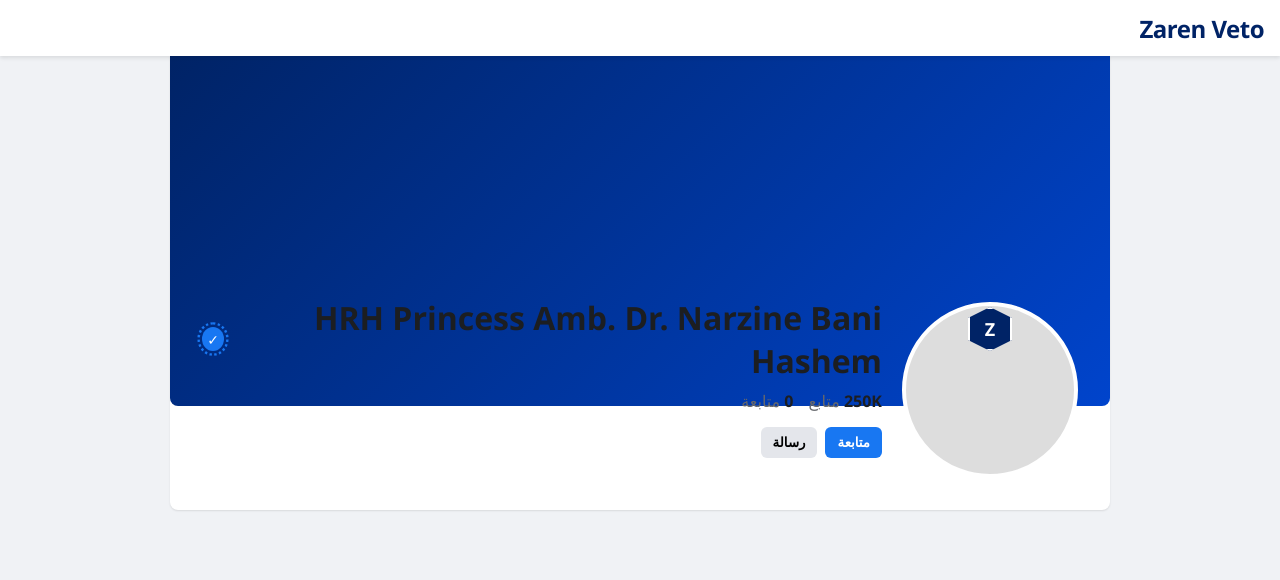
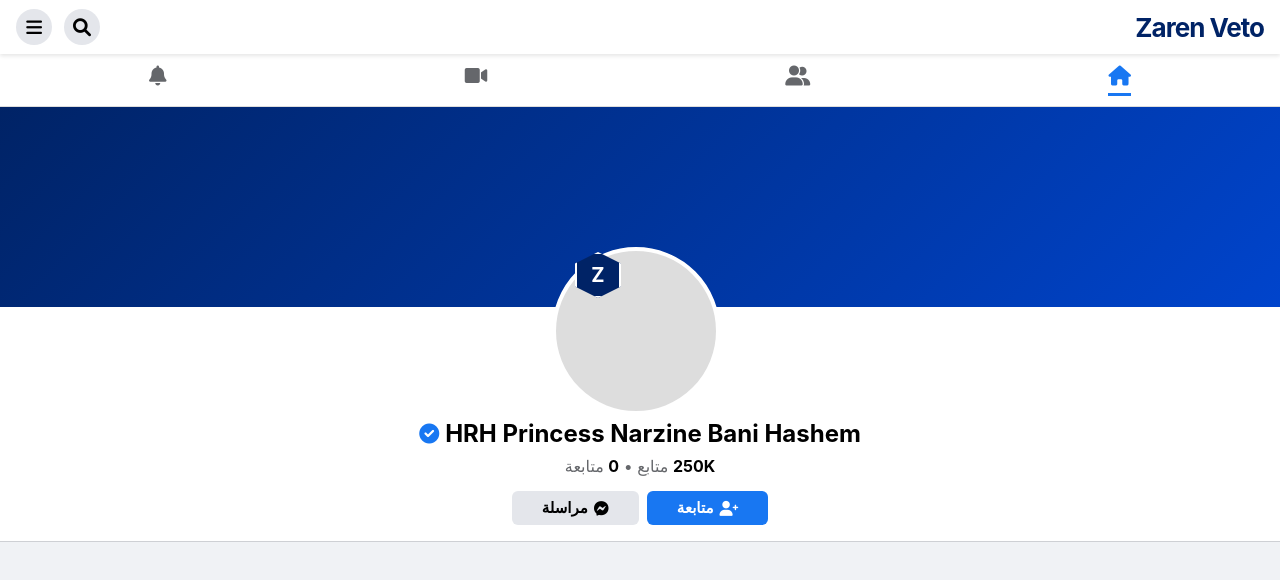
Before and after one commit to Zaren-Veto-princessnarzinebanihashem/zarenveto.github.io, a plain HTML site: page index.html in a window 1280 px wide. Drawn offline with Linux system fonts and the light colour scheme.

Commit message:
Update index.html

```diff
--- a/index.html
+++ b/index.html
@@ -4,98 +4,92 @@
     <meta charset="UTF-8">
     <meta name="viewport" content="width=device-width, initial-scale=1.0">
     <title>Zaren Veto</title>
+    <link rel="stylesheet" href="https://cdnjs.cloudflare.com/ajax/libs/font-awesome/6.0.0/css/all.min.css">
     <style>
-        :root {
-            --royal-blue: #002366; /* الأزرق الملكي المعتمد */
-            --fb-blue: #1877f2;
-            --fb-bg: #f0f2f5;
-            --white: #ffffff;
+        :root { --fb-blue: #1877f2; --royal-blue: #002366; --bg-gray: #f0f2f5; --text-main: #050505; }
+        body { font-family: -apple-system, Segoe UI, Roboto, Helvetica, Arial, sans-serif; background-color: var(--bg-gray); margin: 0; padding: 0; }
+
+        /* شريط التنقل العلوي (مثل فيسبوك تماماً) */
+        .fb-header { background: white; height: 54px; display: flex; align-items: center; padding: 0 16px; justify-content: space-between; position: sticky; top: 0; z-index: 1000; box-shadow: 0 2px 4px rgba(0,0,0,0.1); }
+        .header-left { display: flex; align-items: center; gap: 10px; }
+        .app-name-title { color: var(--royal-blue); font-size: 26px; font-weight: bold; letter-spacing: -1px; }
+        .header-icons { display: flex; gap: 12px; }
+        .icon-circle { background: #e4e6eb; width: 36px; height: 36px; border-radius: 50%; display: flex; align-items: center; justify-content: center; font-size: 18px; }
+
+        /* منطقة الملف الشخصي */
+        .profile-card { background: white; margin-bottom: 12px; }
+        .cover-photo { height: 200px; background: linear-gradient(135deg, var(--royal-blue), #0044cc); position: relative; }
+
+        .profile-info-section { position: relative; padding: 0 16px 16px; margin-top: -60px; border-bottom: 1px solid #ced0d4; }
+        .avatar-container { position: relative; width: 160px; height: 160px; margin: 0 auto; }
+        .main-avatar { width: 160px; height: 160px; border-radius: 50%; border: 4px solid white; background: #ddd; }
+
+        /* الشعار الملكي المعلق (درع أزرق بوسطه Z أبيض) */
+        .royal-shield-badge {
+            position: absolute; top: 5px; left: 15px;
+            width: 42px; height: 42px; background: var(--royal-blue);
+            clip-path: polygon(50% 0%, 100% 25%, 100% 75%, 50% 100%, 0% 75%, 0% 25%);
+            border: 2px solid white; display: flex; align-items: center; justify-content: center;
+            color: white; font-weight: bold; font-size: 20px; box-shadow: 0 2px 4px rgba(0,0,0,0.3);
         }
 
-        body { font-family: 'Segoe UI', Helvetica, Arial, sans-serif; background-color: var(--fb-bg); margin: 0; padding: 0; }
+        .user-name-box { text-align: center; margin-top: 12px; }
+        .user-name { font-size: 24px; font-weight: bold; display: flex; align-items: center; justify-content: center; gap: 6px; }
+        .verified-icon { color: var(--fb-blue); font-size: 20px; }
 
-        /* الهيدر بنمط فيسبوك */
-        .header { background: var(--white); height: 56px; display: flex; align-items: center; padding: 0 16px; box-shadow: 0 2px 4px rgba(0,0,0,0.1); position: sticky; top: 0; z-index: 1000; justify-content: space-between; }
+        /* إحصائيات المتابعة بصيغة 250K */
+        .follow-stats { color: #65676b; font-size: 16px; margin-top: 8px; text-align: center; }
+        .follow-stats b { color: black; }
 
-        .logo-section { display: flex; align-items: center; }
-        .app-name { color: var(--royal-blue); font-size: 24px; font-weight: bold; letter-spacing: -0.5px; }
+        /* أزرار التفاعل */
+        .action-buttons { display: flex; gap: 8px; margin-top: 15px; justify-content: center; }
+        .btn { border: none; border-radius: 6px; padding: 8px 30px; font-weight: 600; font-size: 15px; cursor: pointer; display: flex; align-items: center; gap: 6px; }
+        .btn-add { background: var(--fb-blue); color: white; }
+        .btn-msg { background: #e4e6eb; color: black; }
 
-        /* منطقة البروفايل */
-        .profile-container { max-width: 940px; margin: 0 auto; background: var(--white); box-shadow: 0 1px 2px rgba(0,0,0,0.1); border-radius: 0 0 8px 8px; }
-
-        .cover-photo { height: 350px; background: linear-gradient(135deg, #002366, #0044cc); border-radius: 0 0 8px 8px; position: relative; }
-
-        .profile-header-info { padding: 0 32px 32px; display: flex; align-items: flex-end; margin-top: -110px; position: relative; }
-
-        /* صورة الحساب مع الشعار المعلق */
-        .avatar-wrapper { position: relative; }
-        .main-avatar { width: 168px; height: 168px; border-radius: 50%; border: 4px solid var(--white); background: #ddd; object-fit: cover; }
-
-        /* الشعار الصغير المعلق على رأس صورة الحساب */
-        .mini-logo-overlay {
-            position: absolute; top: 5px; left: 50%; transform: translateX(-50%);
-            width: 40px; height: 40px; background-color: var(--royal-blue);
-            clip-path: polygon(50% 0%, 100% 25%, 100% 75%, 50% 100%, 0% 75%, 0% 25%);
-            display: flex; justify-content: center; align-items: center;
-            color: var(--white); font-weight: bold; font-size: 18px; border: 2px solid var(--white);
-        }
-
-        .user-info-text { margin-right: 20px; padding-bottom: 20px; flex-grow: 1; text-align: right; }
-
-        /* الاسم وعلامة التوثيق */
-        .name-wrapper { display: flex; align-items: center; gap: 8px; }
-        .user-name { font-size: 32px; font-weight: bold; color: #1c1e21; }
-
-        .verified-badge {
-            width: 24px; height: 24px; background-color: var(--fb-blue);
-            border-radius: 50%; display: flex; align-items: center; justify-content: center;
-            color: white; font-size: 14px; position: relative;
-        }
-        /* شكل التوثيق المسنن */
-        .verified-badge::after {
-            content: ''; position: absolute; width: 100%; height: 100%;
-            border: 2px dotted var(--fb-blue); border-radius: 50%; transform: scale(1.2);
-        }
-
-        /* إحصائيات المتابعة */
-        .stats-bar { display: flex; gap: 15px; margin-top: 8px; font-size: 16px; color: #65676b; }
-        .stats-bar b { color: #1c1e21; }
-
-        /* الأزرار بنمط فيسبوك */
-        .profile-actions { display: flex; gap: 8px; margin-top: 15px; }
-        .btn-blue { background: var(--fb-blue); color: white; border: none; padding: 8px 12px; border-radius: 6px; font-weight: 600; cursor: pointer; }
-        .btn-gray { background: #e4e6eb; color: black; border: none; padding: 8px 12px; border-radius: 6px; font-weight: 600; cursor: pointer; }
+        /* شريط الأدوات (مثل التطبيق) */
+        .fb-tabs { background: white; display: flex; justify-content: space-around; padding: 10px 0; border-bottom: 1px solid #ddd; }
+        .tab-item { color: #65676b; font-size: 20px; }
+        .active-tab { color: var(--fb-blue); border-bottom: 3px solid var(--fb-blue); padding-bottom: 5px; }
 
     </style>
 </head>
 <body>
 
-    <div class="header">
-        <div class="logo-section">
-            <span class="app-name">Zaren Veto</span>
+    <div class="fb-header">
+        <div class="header-left">
+            <div class="app-name-title">Zaren Veto</div>
+        </div>
+        <div class="header-icons">
+            <div class="icon-circle"><i class="fas fa-search"></i></div>
+            <div class="icon-circle"><i class="fas fa-bars"></i></div>
         </div>
     </div>
 
-    <div class="profile-container">
+    <div class="fb-tabs">
+        <div class="tab-item active-tab"><i class="fas fa-home"></i></div>
+        <div class="tab-item"><i class="fas fa-user-friends"></i></div>
+        <div class="tab-item"><i class="fas fa-video"></i></div>
+        <div class="tab-item"><i class="fas fa-bell"></i></div>
+    </div>
+
+    <div class="profile-card">
         <div class="cover-photo"></div>
-        <div class="profile-header-info">
-            <div class="avatar-wrapper">
+        <div class="profile-info-section">
+            <div class="avatar-container">
                 <div class="main-avatar"></div>
-                <div class="mini-logo-overlay">Z</div>
+                <div class="royal-shield-badge">Z</div>
             </div>
-            <div class="user-info-text">
-                <div class="name-wrapper">
-                    <span class="user-name">HRH Princess Amb. Dr. Narzine Bani Hashem</span>
-                    <div class="verified-badge">✓</div>
+            <div class="user-name-box">
+                <div class="user-name">
+                    HRH Princess Narzine Bani Hashem
+                    <i class="fas fa-check-circle verified-icon"></i>
                 </div>
-                <div class="stats-bar">
-                    <span><b>250K</b> متابع</span>
-                    <span><b>0</b> متابعة</span>
-                </div>
-                <div class="profile-actions">
-                    <button class="btn-blue">متابعة</button>
-                    <button class="btn-gray">رسالة</button>
-                </div>
+                <div class="follow-stats"><b>250K</b> متابع • <b>0</b> متابعة</div>
+            </div>
+            <div class="action-buttons">
+                <button class="btn btn-add"><i class="fas fa-user-plus"></i> متابعة</button>
+                <button class="btn btn-msg"><i class="fab fa-facebook-messenger"></i> مراسلة</button>
             </div>
         </div>
     </div>
```
